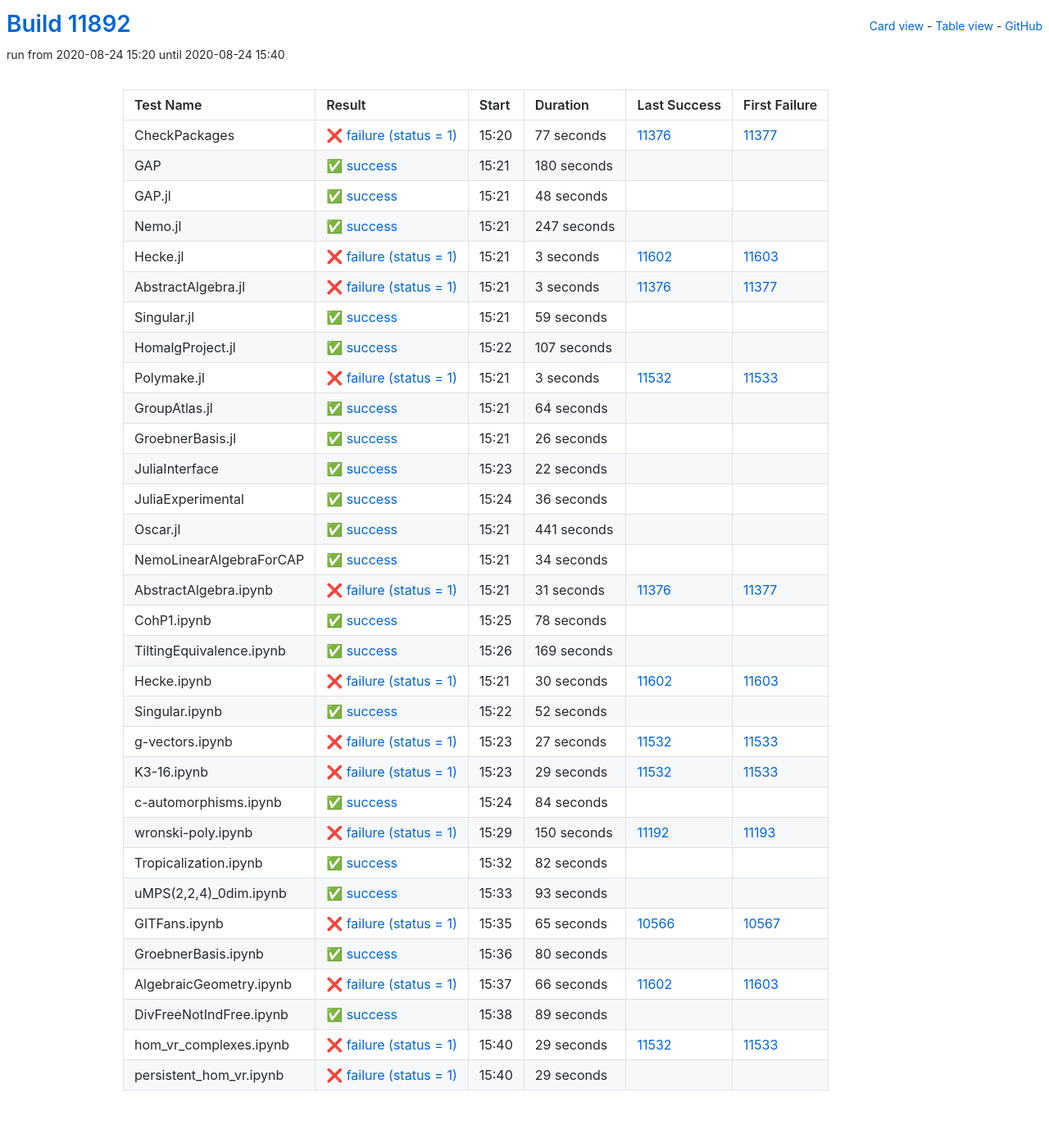
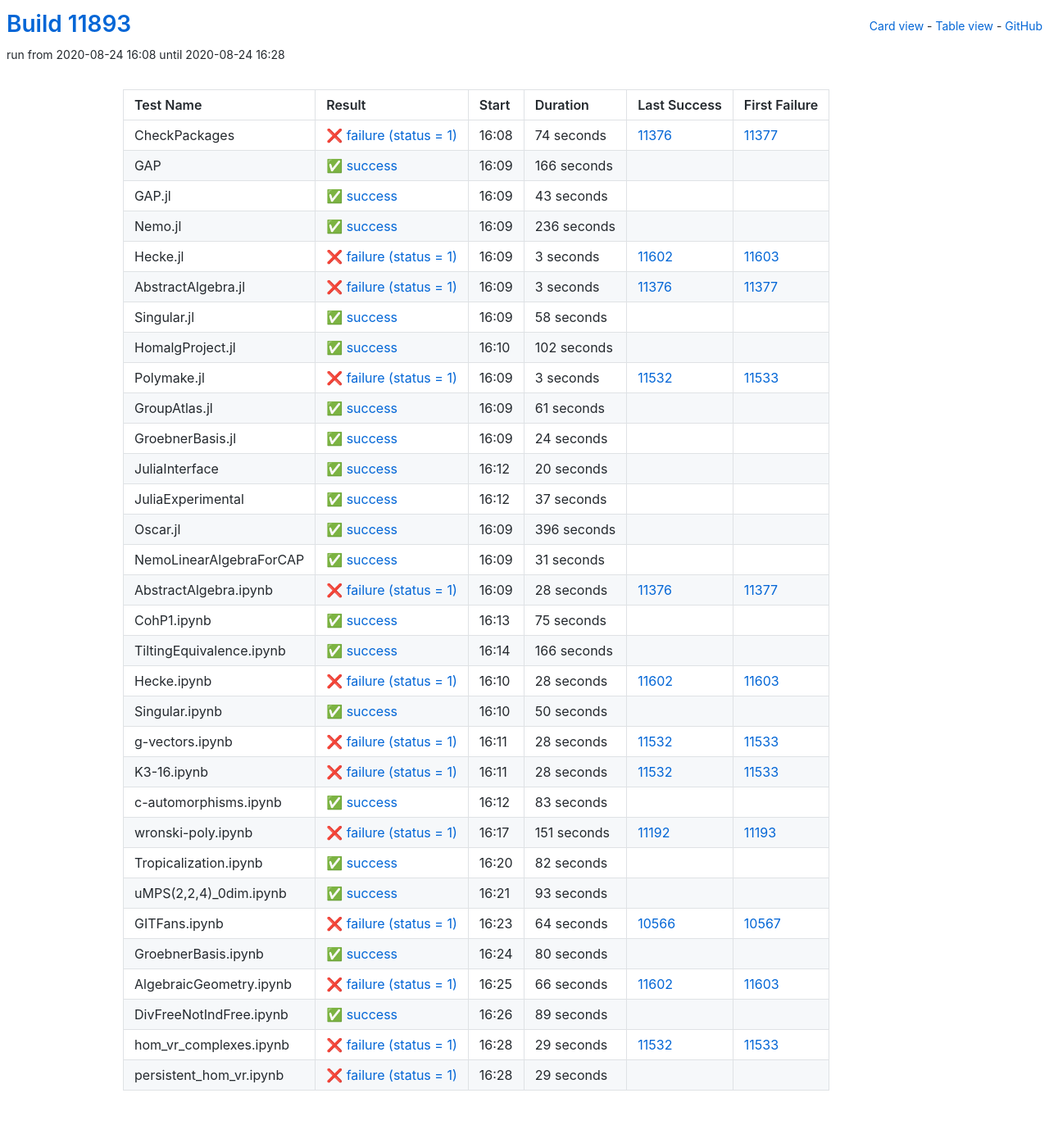
Before and after one commit to oscar-system/oscar-ci-status, a Jekyll site: the page built from table.html, in a window 1280 px wide. Shown: the whole page at 82% size. Built offline with Jekyll 4.4.1, drawn with Linux system fonts in a browser that asks for light colours.

Commit message:
Build #11893

```diff
--- a/_data/ci.yml
+++ b/_data/ci.yml
@@ -1,6 +1,6 @@
 ---
-build: 11892
-build_url: https://oscarci.mathematik.uni-kl.de/job/oscar/11892/
+build: 11893
+build_url: https://oscarci.mathematik.uni-kl.de/job/oscar/11893/
 job: oscar
 organization: oscar-system
 repo: oscar-ci-status
@@ -8,56 +8,56 @@
 tests:
 - name: CheckPackages
   id: checkpackages
-  log: https://oscarci.mathematik.uni-kl.de/job/oscar/11892/artifact/logs/build-11892/CheckPackages.log
-  start: 2020-08-24 15:20
+  log: https://oscarci.mathematik.uni-kl.de/job/oscar/11893/artifact/logs/build-11893/CheckPackages.log
+  start: 2020-08-24 16:08
   success: false
   exitcode: 1
   status: failure
-  duration: 77
+  duration: 74
   last_success: 11376
   last_success_url: https://oscarci.mathematik.uni-kl.de/job/oscar/11376/
   first_failure: 11377
   first_failure_url: https://oscarci.mathematik.uni-kl.de/job/oscar/11377/
 - name: GAP
   id: gap
-  log: https://oscarci.mathematik.uni-kl.de/job/oscar/11892/artifact/logs/build-11892/GAP.log
-  start: 2020-08-24 15:21
+  log: https://oscarci.mathematik.uni-kl.de/job/oscar/11893/artifact/logs/build-11893/GAP.log
+  start: 2020-08-24 16:09
   success: true
   exitcode: 0
   status: success
-  duration: 180
+  duration: 166
   last_success: false
   last_success_url:
   first_failure: false
   first_failure_url:
 - name: GAP.jl
   id: gap-jl
-  log: https://oscarci.mathematik.uni-kl.de/job/oscar/11892/artifact/logs/build-11892/GAP.jl.log
-  start: 2020-08-24 15:21
+  log: https://oscarci.mathematik.uni-kl.de/job/oscar/11893/artifact/logs/build-11893/GAP.jl.log
+  start: 2020-08-24 16:09
   success: true
   exitcode: 0
   status: success
-  duration: 48
+  duration: 43
   last_success: false
   last_success_url:
   first_failure: false
   first_failure_url:
 - name: Nemo.jl
   id: nemo-jl
-  log: https://oscarci.mathematik.uni-kl.de/job/oscar/11892/artifact/logs/build-11892/Nemo.jl.log
-  start: 2020-08-24 15:21
+  log: https://oscarci.mathematik.uni-kl.de/job/oscar/11893/artifact/logs/build-11893/Nemo.jl.log
+  start: 2020-08-24 16:09
   success: true
   exitcode: 0
   status: success
-  duration: 247
+  duration: 236
   last_success: false
   last_success_url:
   first_failure: false
   first_failure_url:
 - name: Hecke.jl
   id: hecke-jl
-  log: https://oscarci.mathematik.uni-kl.de/job/oscar/11892/artifact/logs/build-11892/Hecke.jl.log
-  start: 2020-08-24 15:21
+  log: https://oscarci.mathematik.uni-kl.de/job/oscar/11893/artifact/logs/build-11893/Hecke.jl.log
+  start: 2020-08-24 16:09
   success: false
   exitcode: 1
   status: failure
@@ -68,8 +68,8 @@
   first_failure_url: https://oscarci.mathematik.uni-kl.de/job/oscar/11603/
 - name: AbstractAlgebra.jl
   id: abstractalgebra-jl
-  log: https://oscarci.mathematik.uni-kl.de/job/oscar/11892/artifact/logs/build-11892/AbstractAlgebra.jl.log
-  start: 2020-08-24 15:21
+  log: https://oscarci.mathematik.uni-kl.de/job/oscar/11893/artifact/logs/build-11893/AbstractAlgebra.jl.log
+  start: 2020-08-24 16:09
   success: false
   exitcode: 1
   status: failure
@@ -80,32 +80,32 @@
   first_failure_url: https://oscarci.mathematik.uni-kl.de/job/oscar/11377/
 - name: Singular.jl
   id: singular-jl
-  log: https://oscarci.mathematik.uni-kl.de/job/oscar/11892/artifact/logs/build-11892/Singular.jl.log
-  start: 2020-08-24 15:21
+  log: https://oscarci.mathematik.uni-kl.de/job/oscar/11893/artifact/logs/build-11893/Singular.jl.log
+  start: 2020-08-24 16:09
   success: true
   exitcode: 0
   status: success
-  duration: 59
+  duration: 58
   last_success: false
   last_success_url:
   first_failure: false
   first_failure_url:
 - name: HomalgProject.jl
   id: homalgproject-jl
-  log: https://oscarci.mathematik.uni-kl.de/job/oscar/11892/artifact/logs/build-11892/HomalgProject.jl.log
-  start: 2020-08-24 15:22
+  log: https://oscarci.mathematik.uni-kl.de/job/oscar/11893/artifact/logs/build-11893/HomalgProject.jl.log
+  start: 2020-08-24 16:10
   success: true
   exitcode: 0
   status: success
-  duration: 107
+  duration: 102
   last_success: false
   last_success_url:
   first_failure: false
   first_failure_url:
 - name: Polymake.jl
   id: polymake-jl
-  log: https://oscarci.mathematik.uni-kl.de/job/oscar/11892/artifact/logs/build-11892/Polymake.jl.log
-  start: 2020-08-24 15:21
+  log: https://oscarci.mathematik.uni-kl.de/job/oscar/11893/artifact/logs/build-11893/Polymake.jl.log
+  start: 2020-08-24 16:09
   success: false
   exitcode: 1
   status: failure
@@ -116,188 +116,188 @@
   first_failure_url: https://oscarci.mathematik.uni-kl.de/job/oscar/11533/
 - name: GroupAtlas.jl
   id: groupatlas-jl
-  log: https://oscarci.mathematik.uni-kl.de/job/oscar/11892/artifact/logs/build-11892/GroupAtlas.jl.log
-  start: 2020-08-24 15:21
+  log: https://oscarci.mathematik.uni-kl.de/job/oscar/11893/artifact/logs/build-11893/GroupAtlas.jl.log
+  start: 2020-08-24 16:09
   success: true
   exitcode: 0
   status: success
-  duration: 64
+  duration: 61
   last_success: false
   last_success_url:
   first_failure: false
   first_failure_url:
 - name: GroebnerBasis.jl
   id: groebnerbasis-jl
-  log: https://oscarci.mathematik.uni-kl.de/job/oscar/11892/artifact/logs/build-11892/GroebnerBasis.jl.log
-  start: 2020-08-24 15:21
+  log: https://oscarci.mathematik.uni-kl.de/job/oscar/11893/artifact/logs/build-11893/GroebnerBasis.jl.log
+  start: 2020-08-24 16:09
   success: true
   exitcode: 0
   status: success
-  duration: 26
+  duration: 24
   last_success: false
   last_success_url:
   first_failure: false
   first_failure_url:
 - name: JuliaInterface
   id: juliainterface
-  log: https://oscarci.mathematik.uni-kl.de/job/oscar/11892/artifact/logs/build-11892/JuliaInterface.log
-  start: 2020-08-24 15:23
+  log: https://oscarci.mathematik.uni-kl.de/job/oscar/11893/artifact/logs/build-11893/JuliaInterface.log
+  start: 2020-08-24 16:12
   success: true
   exitcode: 0
   status: success
-  duration: 22
+  duration: 20
   last_success: false
   last_success_url:
   first_failure: false
   first_failure_url:
 - name: JuliaExperimental
   id: juliaexperimental
-  log: https://oscarci.mathematik.uni-kl.de/job/oscar/11892/artifact/logs/build-11892/JuliaExperimental.log
-  start: 2020-08-24 15:24
+  log: https://oscarci.mathematik.uni-kl.de/job/oscar/11893/artifact/logs/build-11893/JuliaExperimental.log
+  start: 2020-08-24 16:12
   success: true
   exitcode: 0
   status: success
-  duration: 36
+  duration: 37
   last_success: false
   last_success_url:
   first_failure: false
   first_failure_url:
 - name: Oscar.jl
   id: oscar-jl
-  log: https://oscarci.mathematik.uni-kl.de/job/oscar/11892/artifact/logs/build-11892/Oscar.jl.log
-  start: 2020-08-24 15:21
+  log: https://oscarci.mathematik.uni-kl.de/job/oscar/11893/artifact/logs/build-11893/Oscar.jl.log
+  start: 2020-08-24 16:09
   success: true
   exitcode: 0
   status: success
-  duration: 441
+  duration: 396
   last_success: false
   last_success_url:
   first_failure: false
   first_failure_url:
 - name: NemoLinearAlgebraForCAP
   id: nemolinearalgebraforcap
-  log: https://oscarci.mathematik.uni-kl.de/job/oscar/11892/artifact/logs/build-11892/NemoLinearAlgebraForCAP.log
-  start: 2020-08-24 15:21
+  log: https://oscarci.mathematik.uni-kl.de/job/oscar/11893/artifact/logs/build-11893/NemoLinearAlgebraForCAP.log
+  start: 2020-08-24 16:09
   success: true
   exitcode: 0
   status: success
-  duration: 34
+  duration: 31
   last_success: false
   last_success_url:
   first_failure: false
   first_failure_url:
 - name: AbstractAlgebra.ipynb
   id: abstractalgebra-ipynb
-  log: https://oscarci.mathematik.uni-kl.de/job/oscar/11892/artifact/logs/build-11892/AbstractAlgebra.ipynb.log
-  start: 2020-08-24 15:21
+  log: https://oscarci.mathematik.uni-kl.de/job/oscar/11893/artifact/logs/build-11893/AbstractAlgebra.ipynb.log
+  start: 2020-08-24 16:09
   success: false
   exitcode: 1
   status: failure
-  duration: 31
+  duration: 28
   last_success: 11376
   last_success_url: https://oscarci.mathematik.uni-kl.de/job/oscar/11376/
   first_failure: 11377
   first_failure_url: https://oscarci.mathematik.uni-kl.de/job/oscar/11377/
 - name: CohP1.ipynb
   id: cohp1-ipynb
-  log: https://oscarci.mathematik.uni-kl.de/job/oscar/11892/artifact/logs/build-11892/CohP1.ipynb.log
-  start: 2020-08-24 15:25
+  log: https://oscarci.mathematik.uni-kl.de/job/oscar/11893/artifact/logs/build-11893/CohP1.ipynb.log
+  start: 2020-08-24 16:13
   success: true
   exitcode: 0
   status: success
-  duration: 78
+  duration: 75
   last_success: false
   last_success_url:
   first_failure: false
   first_failure_url:
 - name: TiltingEquivalence.ipynb
   id: tiltingequivalence-ipynb
-  log: https://oscarci.mathematik.uni-kl.de/job/oscar/11892/artifact/logs/build-11892/TiltingEquivalence.ipynb.log
-  start: 2020-08-24 15:26
+  log: https://oscarci.mathematik.uni-kl.de/job/oscar/11893/artifact/logs/build-11893/TiltingEquivalence.ipynb.log
+  start: 2020-08-24 16:14
   success: true
   exitcode: 0
   status: success
-  duration: 169
+  duration: 166
   last_success: false
   last_success_url:
   first_failure: false
   first_failure_url:
 - name: Hecke.ipynb
   id: hecke-ipynb
-  log: https://oscarci.mathematik.uni-kl.de/job/oscar/11892/artifact/logs/build-11892/Hecke.ipynb.log
-  start: 2020-08-24 15:21
+  log: https://oscarci.mathematik.uni-kl.de/job/oscar/11893/artifact/logs/build-11893/Hecke.ipynb.log
+  start: 2020-08-24 16:10
   success: false
   exitcode: 1
   status: failure
-  duration: 30
+  duration: 28
   last_success: 11602
   last_success_url: https://oscarci.mathematik.uni-kl.de/job/oscar/11602/
   first_failure: 11603
   first_failure_url: https://oscarci.mathematik.uni-kl.de/job/oscar/11603/
 - name: Singular.ipynb
   id: singular-ipynb
-  log: https://oscarci.mathematik.uni-kl.de/job/oscar/11892/artifact/logs/build-11892/Singular.ipynb.log
-  start: 2020-08-24 15:22
+  log: https://oscarci.mathematik.uni-kl.de/job/oscar/11893/artifact/logs/build-11893/Singular.ipynb.log
+  start: 2020-08-24 16:10
   success: true
   exitcode: 0
   status: success
-  duration: 52
+  duration: 50
   last_success: false
   last_success_url:
   first_failure: false
   first_failure_url:
 - name: g-vectors.ipynb
   id: g-vectors-ipynb
-  log: https://oscarci.mathematik.uni-kl.de/job/oscar/11892/artifact/logs/build-11892/g-vectors.ipynb.log
-  start: 2020-08-24 15:23
+  log: https://oscarci.mathematik.uni-kl.de/job/oscar/11893/artifact/logs/build-11893/g-vectors.ipynb.log
+  start: 2020-08-24 16:11
   success: false
   exitcode: 1
   status: failure
-  duration: 27
+  duration: 28
   last_success: 11532
   last_success_url: https://oscarci.mathematik.uni-kl.de/job/oscar/11532/
   first_failure: 11533
   first_failure_url: https://oscarci.mathematik.uni-kl.de/job/oscar/11533/
 - name: K3-16.ipynb
   id: k3-16-ipynb
-  log: https://oscarci.mathematik.uni-kl.de/job/oscar/11892/artifact/logs/build-11892/K3-16.ipynb.log
-  start: 2020-08-24 15:23
+  log: https://oscarci.mathematik.uni-kl.de/job/oscar/11893/artifact/logs/build-11893/K3-16.ipynb.log
+  start: 2020-08-24 16:11
   success: false
   exitcode: 1
   status: failure
-  duration: 29
+  duration: 28
   last_success: 11532
   last_success_url: https://oscarci.mathematik.uni-kl.de/job/oscar/11532/
   first_failure: 11533
   first_failure_url: https://oscarci.mathematik.uni-kl.de/job/oscar/11533/
 - name: c-automorphisms.ipynb
   id: c-automorphisms-ipynb
-  log: https://oscarci.mathematik.uni-kl.de/job/oscar/11892/artifact/logs/build-11892/c-automorphisms.ipynb.log
-  start: 2020-08-24 15:24
+  log: https://oscarci.mathematik.uni-kl.de/job/oscar/11893/artifact/logs/build-11893/c-automorphisms.ipynb.log
+  start: 2020-08-24 16:12
   success: true
   exitcode: 0
   status: success
-  duration: 84
+  duration: 83
   last_success: false
   last_success_url:
   first_failure: false
   first_failure_url:
 - name: wronski-poly.ipynb
   id: wronski-poly-ipynb
-  log: https://oscarci.mathematik.uni-kl.de/job/oscar/11892/artifact/logs/build-11892/wronski-poly.ipynb.log
-  start: 2020-08-24 15:29
+  log: https://oscarci.mathematik.uni-kl.de/job/oscar/11893/artifact/logs/build-11893/wronski-poly.ipynb.log
+  start: 2020-08-24 16:17
   success: false
   exitcode: 1
   status: failure
-  duration: 150
+  duration: 151
   last_success: 11192
   last_success_url: https://oscarci.mathematik.uni-kl.de/job/oscar/11192/
   first_failure: 11193
   first_failure_url: https://oscarci.mathematik.uni-kl.de/job/oscar/11193/
 - name: Tropicalization.ipynb
   id: tropicalization-ipynb
-  log: https://oscarci.mathematik.uni-kl.de/job/oscar/11892/artifact/logs/build-11892/Tropicalization.ipynb.log
-  start: 2020-08-24 15:32
+  log: https://oscarci.mathematik.uni-kl.de/job/oscar/11893/artifact/logs/build-11893/Tropicalization.ipynb.log
+  start: 2020-08-24 16:20
   success: true
   exitcode: 0
   status: success
@@ -308,8 +308,8 @@
   first_failure_url:
 - name: uMPS(2,2,4)_0dim.ipynb
   id: umps-2-2-4-0dim-ipynb
-  log: https://oscarci.mathematik.uni-kl.de/job/oscar/11892/artifact/logs/build-11892/uMPS-2-2-4-_0dim.ipynb.log
-  start: 2020-08-24 15:33
+  log: https://oscarci.mathematik.uni-kl.de/job/oscar/11893/artifact/logs/build-11893/uMPS-2-2-4-_0dim.ipynb.log
+  start: 2020-08-24 16:21
   success: true
   exitcode: 0
   status: success
@@ -320,20 +320,20 @@
   first_failure_url:
 - name: GITFans.ipynb
   id: gitfans-ipynb
-  log: https://oscarci.mathematik.uni-kl.de/job/oscar/11892/artifact/logs/build-11892/GITFans.ipynb.log
-  start: 2020-08-24 15:35
+  log: https://oscarci.mathematik.uni-kl.de/job/oscar/11893/artifact/logs/build-11893/GITFans.ipynb.log
+  start: 2020-08-24 16:23
   success: false
   exitcode: 1
   status: failure
-  duration: 65
+  duration: 64
   last_success: 10566
   last_success_url: https://oscarci.mathematik.uni-kl.de/job/oscar/10566/
   first_failure: 10567
   first_failure_url: https://oscarci.mathematik.uni-kl.de/job/oscar/10567/
 - name: GroebnerBasis.ipynb
   id: groebnerbasis-ipynb
-  log: https://oscarci.mathematik.uni-kl.de/job/oscar/11892/artifact/logs/build-11892/GroebnerBasis.ipynb.log
-  start: 2020-08-24 15:36
+  log: https://oscarci.mathematik.uni-kl.de/job/oscar/11893/artifact/logs/build-11893/GroebnerBasis.ipynb.log
+  start: 2020-08-24 16:24
   success: true
   exitcode: 0
   status: success
@@ -344,8 +344,8 @@
   first_failure_url:
 - name: AlgebraicGeometry.ipynb
   id: algebraicgeometry-ipynb
-  log: https://oscarci.mathematik.uni-kl.de/job/oscar/11892/artifact/logs/build-11892/AlgebraicGeometry.ipynb.log
-  start: 2020-08-24 15:37
+  log: https://oscarci.mathematik.uni-kl.de/job/oscar/11893/artifact/logs/build-11893/AlgebraicGeometry.ipynb.log
+  start: 2020-08-24 16:25
   success: false
   exitcode: 1
   status: failure
@@ -356,8 +356,8 @@
   first_failure_url: https://oscarci.mathematik.uni-kl.de/job/oscar/11603/
 - name: DivFreeNotIndFree.ipynb
   id: divfreenotindfree-ipynb
-  log: https://oscarci.mathematik.uni-kl.de/job/oscar/11892/artifact/logs/build-11892/DivFreeNotIndFree.ipynb.log
-  start: 2020-08-24 15:38
+  log: https://oscarci.mathematik.uni-kl.de/job/oscar/11893/artifact/logs/build-11893/DivFreeNotIndFree.ipynb.log
+  start: 2020-08-24 16:26
   success: true
   exitcode: 0
   status: success
@@ -368,8 +368,8 @@
   first_failure_url:
 - name: hom_vr_complexes.ipynb
   id: hom-vr-complexes-ipynb
-  log: https://oscarci.mathematik.uni-kl.de/job/oscar/11892/artifact/logs/build-11892/hom_vr_complexes.ipynb.log
-  start: 2020-08-24 15:40
+  log: https://oscarci.mathematik.uni-kl.de/job/oscar/11893/artifact/logs/build-11893/hom_vr_complexes.ipynb.log
+  start: 2020-08-24 16:28
   success: false
   exitcode: 1
   status: failure
@@ -380,8 +380,8 @@
   first_failure_url: https://oscarci.mathematik.uni-kl.de/job/oscar/11533/
 - name: persistent_hom_vr.ipynb
   id: persistent-hom-vr-ipynb
-  log: https://oscarci.mathematik.uni-kl.de/job/oscar/11892/artifact/logs/build-11892/persistent_hom_vr.ipynb.log
-  start: 2020-08-24 15:40
+  log: https://oscarci.mathematik.uni-kl.de/job/oscar/11893/artifact/logs/build-11893/persistent_hom_vr.ipynb.log
+  start: 2020-08-24 16:28
   success: false
   exitcode: 1
   status: failure
```
Also changed, not shown: README.md.
